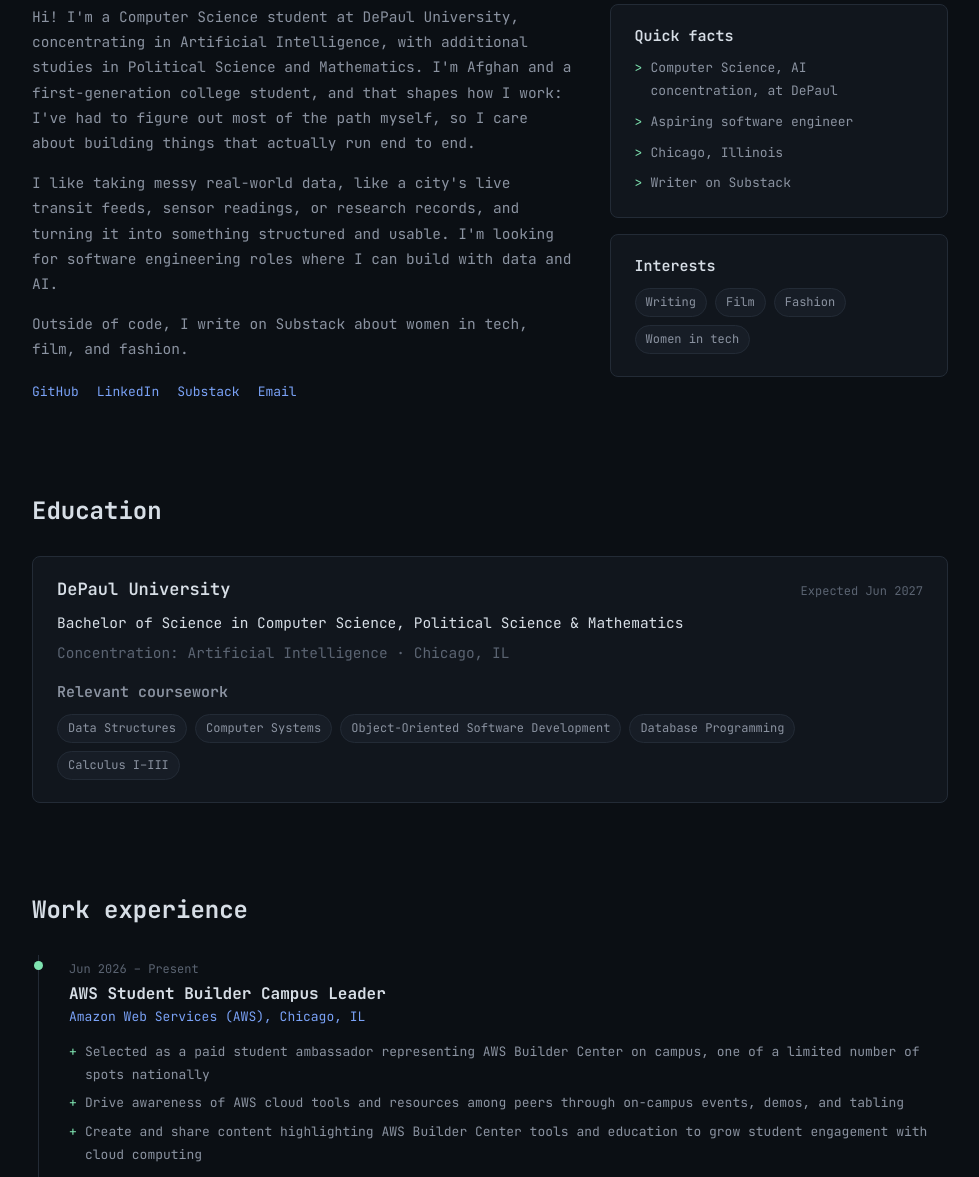
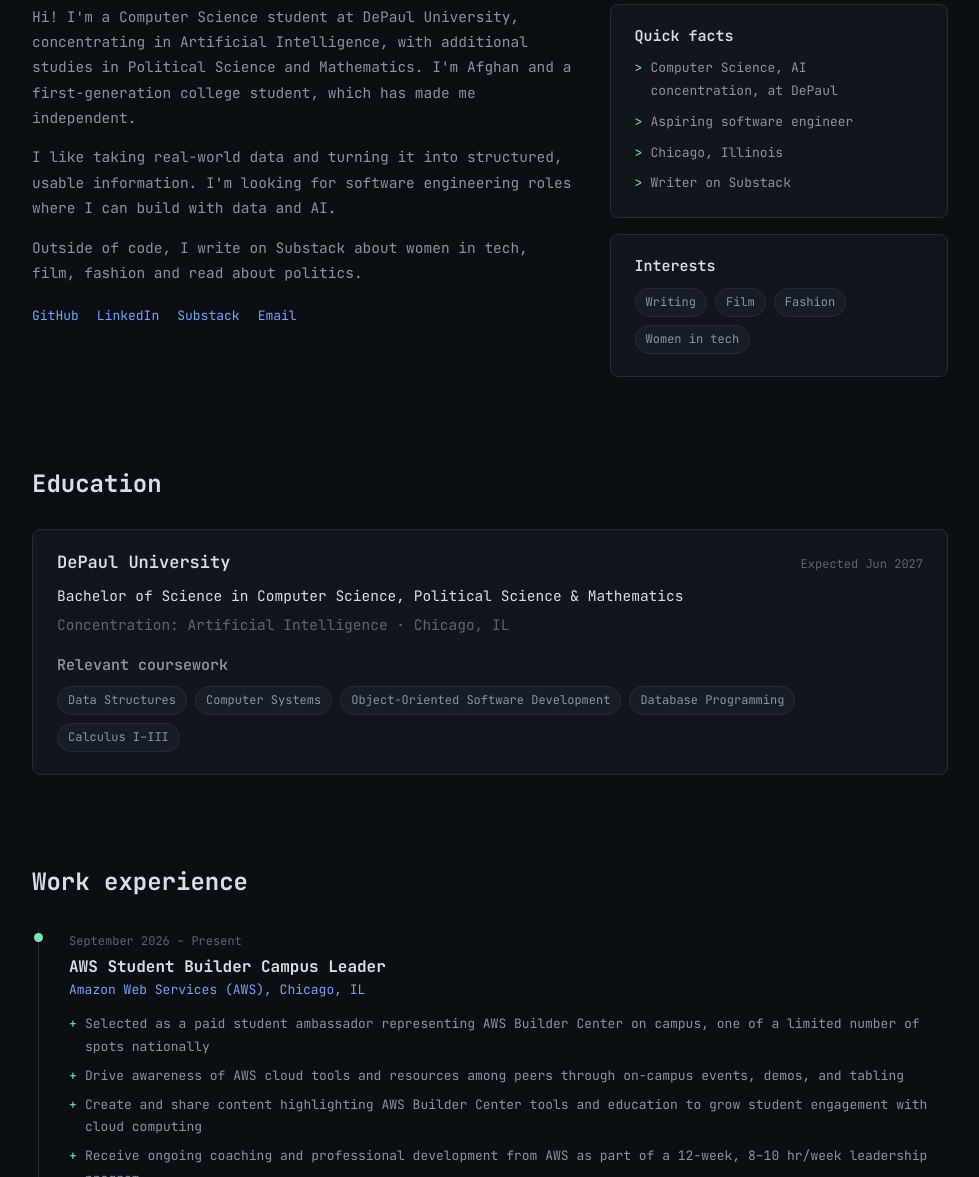
Before and after one commit to Mursssal/mursalfahimi_portfolio, a plain HTML site: page index.html in a window 1280 px wide. Shown: the part 507-1684 px from the top of the page, without its empty margins (150-1129 px from the left). Drawn offline with Linux system fonts and the light colour scheme.

Commit message:
Revise about section and update work experience date
Updated personal introduction and work experience dates.

```diff
--- a/index.html
+++ b/index.html
@@ -49,9 +49,9 @@
     <h2>About me</h2>
     <div class="about-grid">
       <div class="about-copy">
-        <p>Hi! I'm a Computer Science student at DePaul University, concentrating in Artificial Intelligence, with additional studies in Political Science and Mathematics. I'm Afghan and a first-generation college student, and that shapes how I work: I've had to figure out most of the path myself, so I care about building things that actually run end to end.</p>
-        <p>I like taking messy real-world data, like a city's live transit feeds, sensor readings, or research records, and turning it into something structured and usable. I'm looking for software engineering roles where I can build with data and AI.</p>
-        <p>Outside of code, I write on Substack about women in tech, film, and fashion.</p>
+        <p>Hi! I'm a Computer Science student at DePaul University, concentrating in Artificial Intelligence, with additional studies in Political Science and Mathematics. I'm Afghan and a first-generation college student, which has made me independent.</p>
+        <p>I like taking real-world data and turning it into structured, usable information. I'm looking for software engineering roles where I can build with data and AI.</p>
+        <p>Outside of code, I write on Substack about women in tech, film, fashion and read about politics.</p>
         <div class="social-row">
           <a href="https://github.com/Mursssal" target="_blank" rel="noopener">GitHub</a>
           <a href="https://linkedin.com/in/MursalFahimi" target="_blank" rel="noopener">LinkedIn</a>
@@ -109,7 +109,7 @@
     <div class="timeline">
 
       <article class="tl-item">
-        <span class="date">Jun 2026 &ndash; Present</span>
+        <span class="date">September 2026 &ndash; Present</span>
         <h3>AWS Student Builder Campus Leader</h3>
         <p class="org">Amazon Web Services (AWS), Chicago, IL</p>
         <ul>
```
